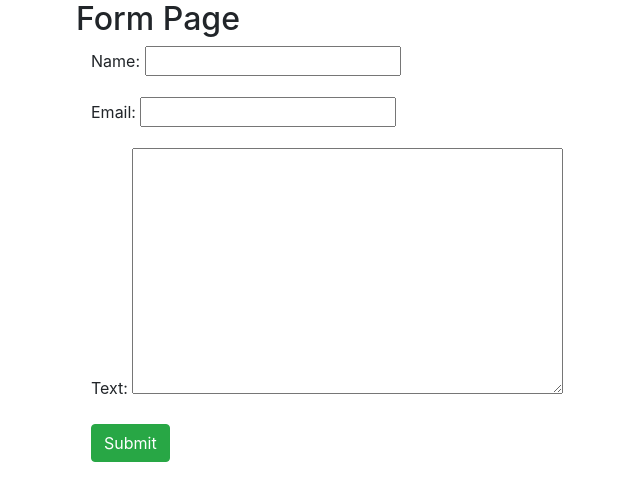
After one commit to LeoCR/django-basics, a Django app: page /formpage/ in a window 1280 px wide. The commit adds this page. Shown: the top 501 px of the page, without its empty margins (9-649 px from the left). Run offline with Django 3.2, Linux system fonts and the light colour scheme; some libraries are stand-ins or nearby versions.

Commit message:
Implementing Django Forms inside templates

```diff
--- /dev/null
+++ b/django_app/forms.py
@@ -0,0 +1,6 @@
+from django import forms
+
+class FormName(forms.Form):
+    name = forms.CharField()
+    email = forms.EmailField()
+    text = forms.CharField(widget=forms.Textarea)
--- a/django_app/views.py
+++ b/django_app/views.py
@@ -1,6 +1,7 @@
 from django.shortcuts import render
 from django.http import HttpResponse
 from django_app.models import Topic,Webpage,AccessRecord
+from . import forms
 # Create your views here.
 def index(request):
     webpages_list = AccessRecord.objects.order_by('date')
@@ -8,7 +9,18 @@ def index(request):
         'access_records':webpages_list
     }
     return render(request,'app/index.html',context=date_dict)
+def form_name_view(request):
+    form = forms.FormName()
+    if request.method == 'POST':
+        form = forms.FormName(request.POST)
 
+        if form.is_valid():
+            print("Validation Success")
+            print("Name: "+form.cleaned_data['name'])
+            print("Email: "+form.cleaned_data['email'])
+            print("Text: "+form.cleaned_data['text'])
+
+    return render(request,'app/form_page.html',{'form':form})
 def content(request):
     temp_dict={
         'content':"Hello I am a Django Content"
--- a/django_project/urls.py
+++ b/django_project/urls.py
@@ -20,6 +20,7 @@ from django_app import views
 
 
 urlpatterns = [
+    path('formpage/', views.form_name_view,name='form_name'),
     path('hello/', views.index,name='index'),
     path('app-content/', views.content,name='django_content'),
     path('app/',include('django_app.urls')),
--- /dev/null
+++ b/templates/app/form_page.html
@@ -0,0 +1,26 @@
+<!DOCTYPE html>
+{% load staticfiles  %}
+<html lang="en">
+<head>
+    <meta charset="UTF-8">
+    <meta name="viewport" content="width=device-width, initial-scale=1.0">
+    <meta http-equiv="X-UA-Compatible" content="ie=edge"/>
+    <link rel="stylesheet" type="text/css" href="{% static 'css/style.css' %}" />
+    <link rel="icon" type="image/png"  href="{% static 'img/django-logo.png' %}"/>
+    <link rel="shortcut icon" href="{% static 'django-logo.ico' %}" />
+    <title>Django Form</title>
+    <link href="https://stackpath.bootstrapcdn.com/bootstrap/4.3.1/css/bootstrap.min.css" rel="stylesheet" integrity="sha384-ggOyR0iXCbMQv3Xipma34MD+dH/1fQ784/j6cY/iJTQUOhcWr7x9JvoRxT2MZw1T" crossorigin="anonymous"/>
+</head>
+<body>
+    <div class="container">
+        <h2>Form Page</h2>
+        <div class="col-lg-6">
+            <form method="POST">
+                {{form.as_p}}
+                {% csrf_token %}
+                <input type="submit" value="Submit" class="btn btn-success"/>
+            </form>
+        </div>
+    </div>
+</body>
+</html>
--- a/templates/app/index.html
+++ b/templates/app/index.html
@@ -8,9 +8,12 @@
     <link rel="stylesheet" type="text/css" href="{% static 'css/style.css' %}" />
     <link rel="icon" type="image/png"  href="{% static 'img/django-logo.png' %}"/>
     <link rel="shortcut icon" href="{% static 'django-logo.ico' %}" />
+    <link href="https://stackpath.bootstrapcdn.com/bootstrap/4.3.1/css/bootstrap.min.css" rel="stylesheet" integrity="sha384-ggOyR0iXCbMQv3Xipma34MD+dH/1fQ784/j6cY/iJTQUOhcWr7x9JvoRxT2MZw1T" crossorigin="anonymous"/>
     <title>Django App</title>
 </head>
 <body>
+    <div class="container">
+        <div class="jumbotron">
             <h1>Hello this is Django</h1>
             <img src="{% static 'img/icon-image.jpg' %}"/>
             <h2>Here are your access records</h2>
@@ -34,5 +37,7 @@
                     <p>No Access Records Found</p>
                 {% endif %}
             </div>
+        </div>
+    </div>
 </body>
 </html>
```
Lines whose indentation alone changed are shown as unchanged.
